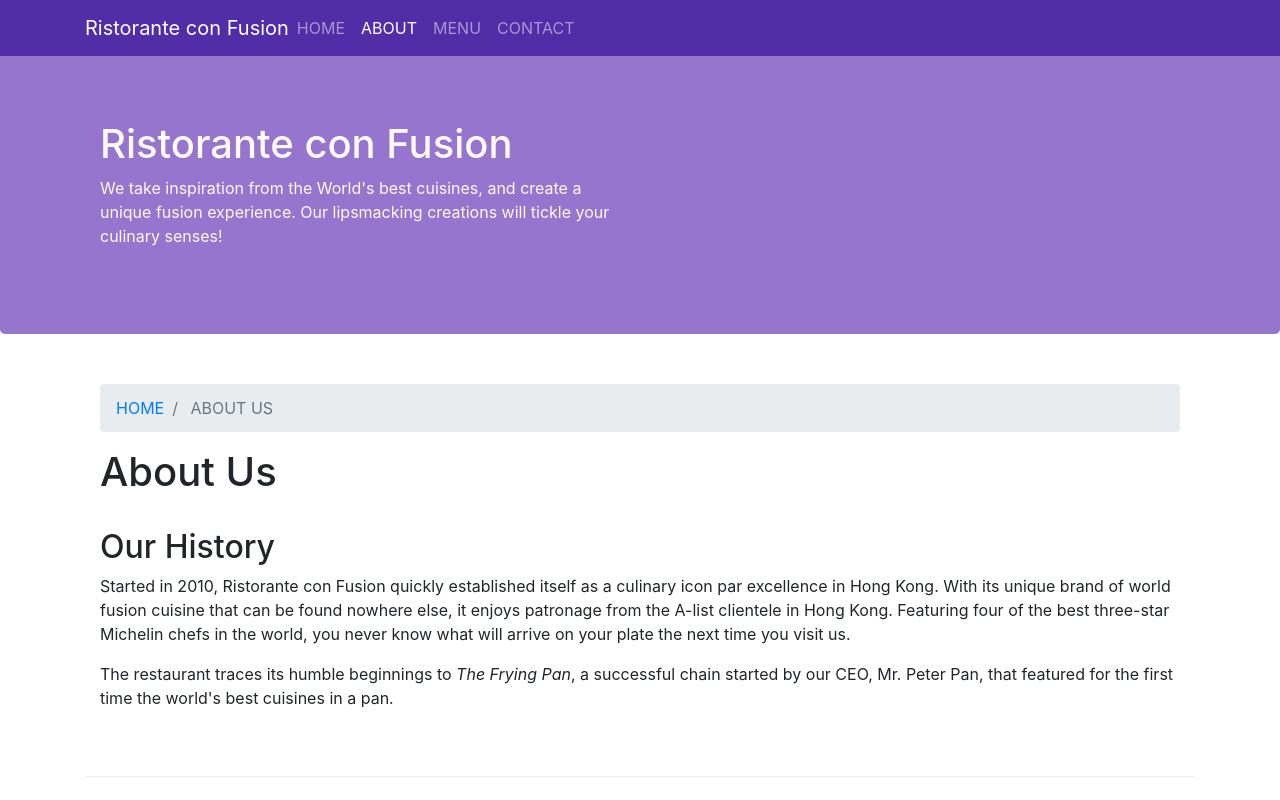
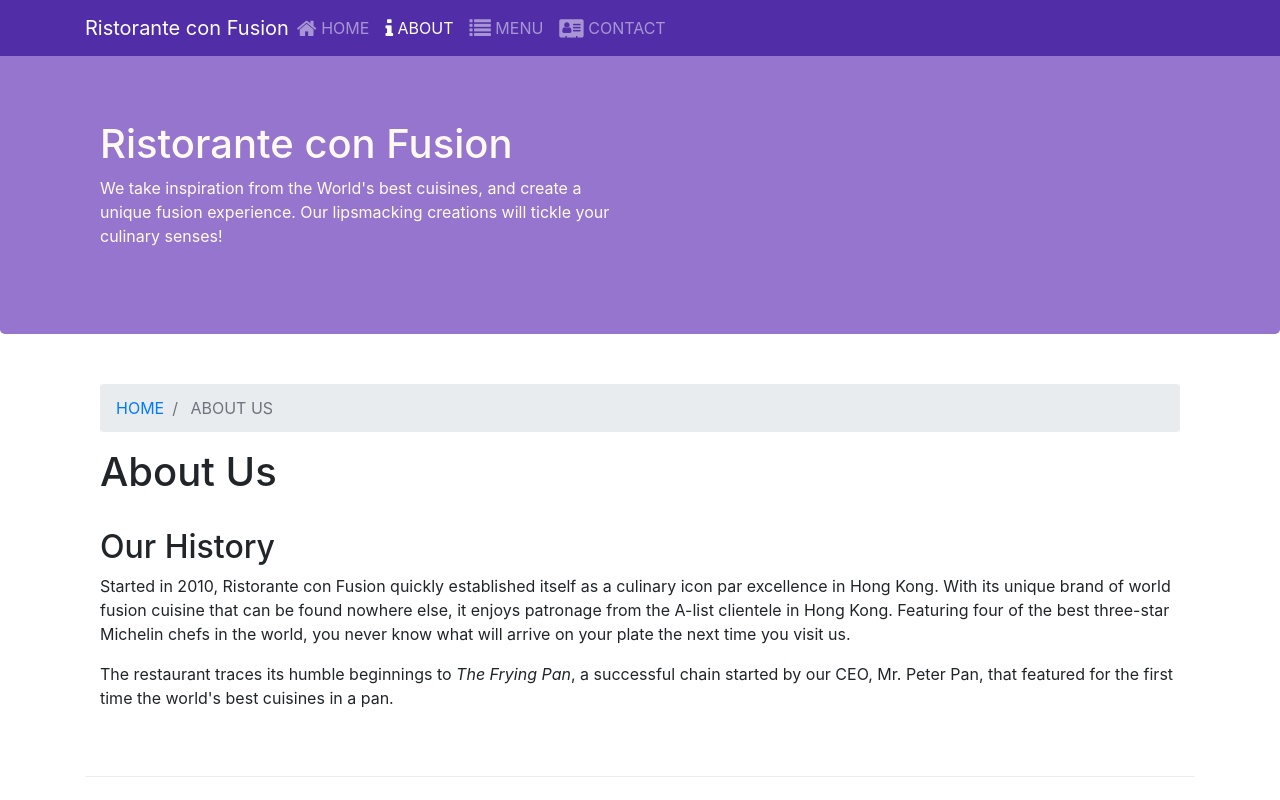
Before and after one commit to codershona/restaurant_site, a website: page aboutus.html in a window 1280 px wide. Shown: the top 800 px of the page. Drawn offline with nearby package versions, Linux system fonts and the light colour scheme.

Commit message:
font awesome setup done and style done

```diff
--- a/aboutus.html
+++ b/aboutus.html
@@ -12,6 +12,9 @@
     <link rel="stylesheet" href="node_modules/bootstrap/dist/css/bootstrap.min.css">
 
     <link rel="stylesheet" type="text/css" href="css/styles.css">
+
+      <link rel="stylesheet" href="node_modules/font-awesome/css/font-awesome.min.css">
+    <link rel="stylesheet" href="node_modules/bootstrap-social/bootstrap-social.css">
 
     <title>Ristorante Con Fusion</title>
 </head>
@@ -34,16 +37,16 @@
 
         <ul class="navbar-nav mr-auto">
             <li class="nav-item">
-                <a class="nav-link" href="./index.html">HOME</a>
+                <a class="nav-link" href="./index.html"><span class="fa fa-home fa-lg"></span>  HOME</a>
             </li>
              <li class="nav-item active">
-                <a class="nav-link" href="#">ABOUT</a>
+                <a class="nav-link" href="#"><span class="fa fa-info fa-lg"></span>  ABOUT</a>
             </li>
              <li class="nav-item">
-                <a class="nav-link" href="#">MENU</a>
+                <a class="nav-link" href="#"><span class="fa fa-list fa-lg"></span>  MENU</a>
             </li>
              <li class="nav-item">
-                <a class="nav-link" href="#">CONTACT</a>
+                <a class="nav-link" href="#"><span class="fa fa-address-card fa-lg"></span>  CONTACT</a>
             </li>
 
         </ul>
--- a/package.json
+++ b/package.json
@@ -23,6 +23,8 @@
   },
   "dependencies": {
     "bootstrap": "^4.0.0",
+    "bootstrap-social": "^5.1.1",
+    "font-awesome": "^4.7.0",
     "jquery": "^3.3.1",
     "popper.js": "^1.12.9"
   }
```
Also changed, not shown: index.html (+7 -4 lines), README.md, 1 other file.
